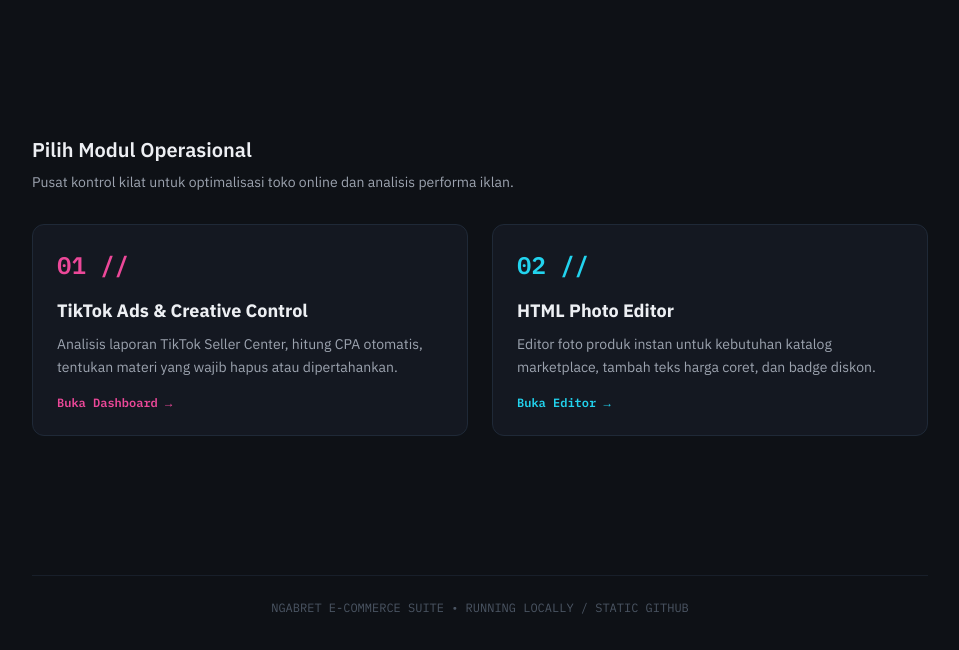
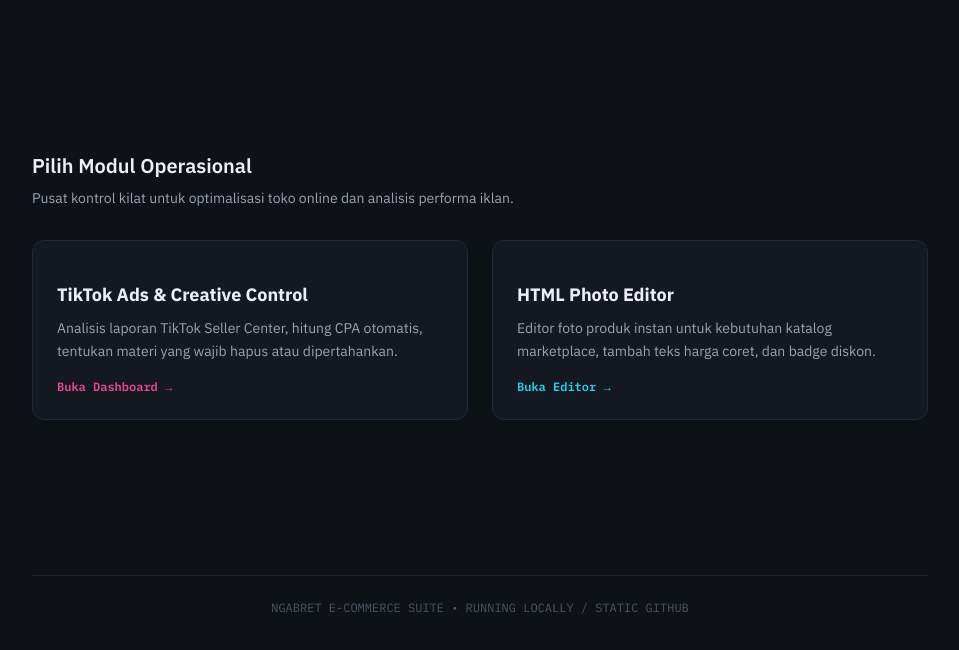
Before and after one commit to keygrunge-coder/ngabret, a plain HTML site: page index.html in a window 1280 px wide. Shown: the part 136-786 px from the top of the page, without its empty margins (160-1119 px from the left). Drawn offline with nearby package versions, Linux system fonts and the light colour scheme.

Commit message:
Remove menu numbers from index.html
Removed menu numbers from the Creative Control and Photo Editor sections.

```diff
--- a/index.html
+++ b/index.html
@@ -38,7 +38,7 @@
         <div class="grid grid-cols-1 md:grid-cols-2 gap-6">
             <!-- Menu 1: Creative Control / Ads Analyzer -->
             <a href="SR-FOOTWEAR-Creative-Control-Dashboard.html" class="bg-[#141821] border border-gray-800 p-6 rounded-xl hover:border-pink-500 transition group block">
-                <div class="text-pink-500 text-2xl mb-4 font-bold mono">01 //</div>
+                <div class="text-pink-500 text-2xl mb-4 font-bold mono"></div>
                 <h3 class="text-lg font-bold mb-2 group-hover:text-pink-400 transition">TikTok Ads & Creative Control</h3>
                 <p class="text-gray-400 text-sm leading-relaxed">Analisis laporan TikTok Seller Center, hitung CPA otomatis, tentukan materi yang wajib hapus atau dipertahankan.</p>
                 <div class="mt-4 text-xs font-semibold text-pink-500 mono flex items-center gap-1">
@@ -48,7 +48,7 @@
 
             <!-- Menu 2: Photo Editor -->
             <a href="editphoto.html" class="bg-[#141821] border border-gray-800 p-6 rounded-xl hover:border-cyan-400 transition group block">
-                <div class="text-cyan-400 text-2xl mb-4 font-bold mono">02 //</div>
+                <div class="text-cyan-400 text-2xl mb-4 font-bold mono"></div>
                 <h3 class="text-lg font-bold mb-2 group-hover:text-cyan-300 transition">HTML Photo Editor</h3>
                 <p class="text-gray-400 text-sm leading-relaxed">Editor foto produk instan untuk kebutuhan katalog marketplace, tambah teks harga coret, dan badge diskon.</p>
                 <div class="mt-4 text-xs font-semibold text-cyan-400 mono flex items-center gap-1">
```
